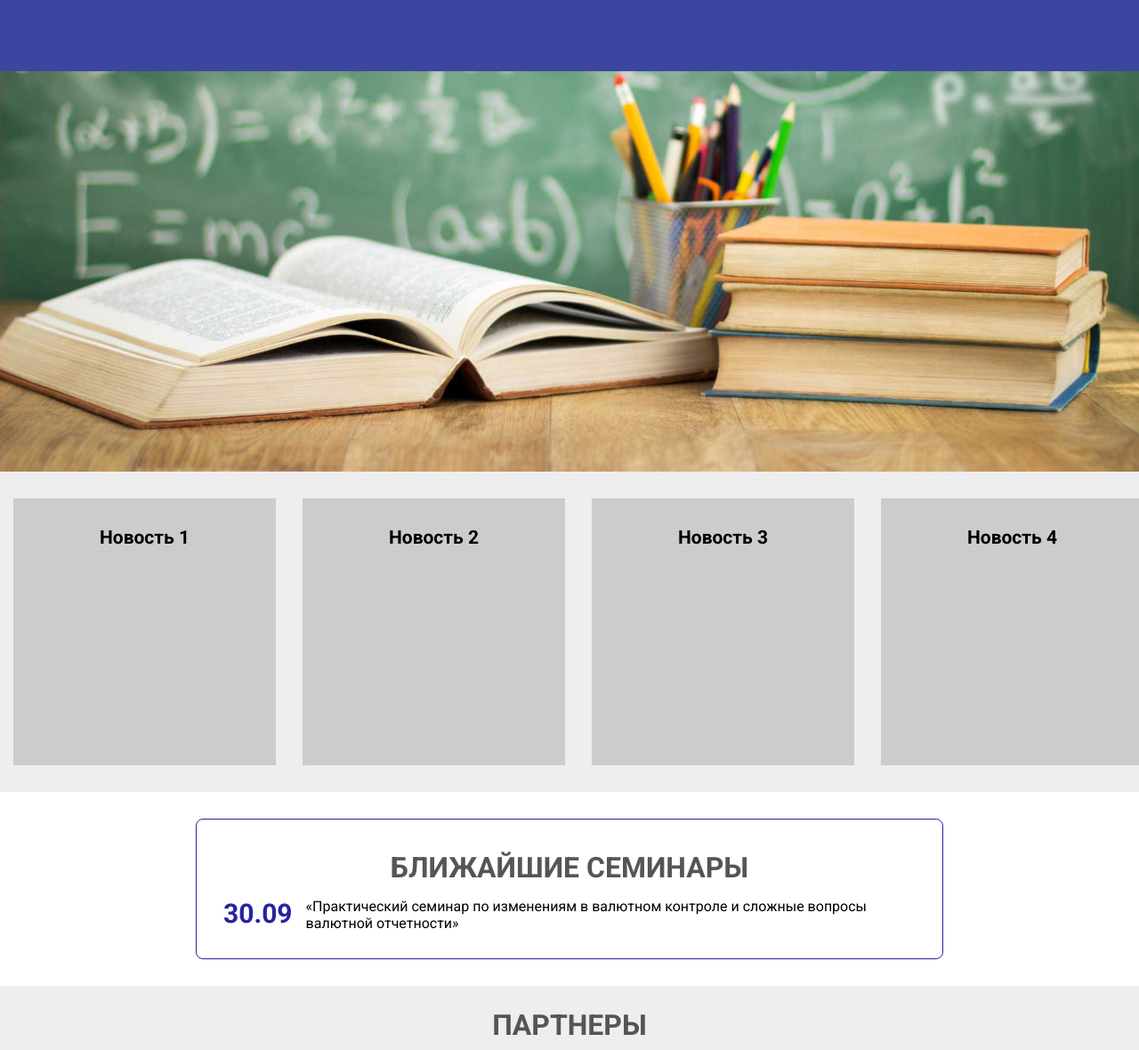
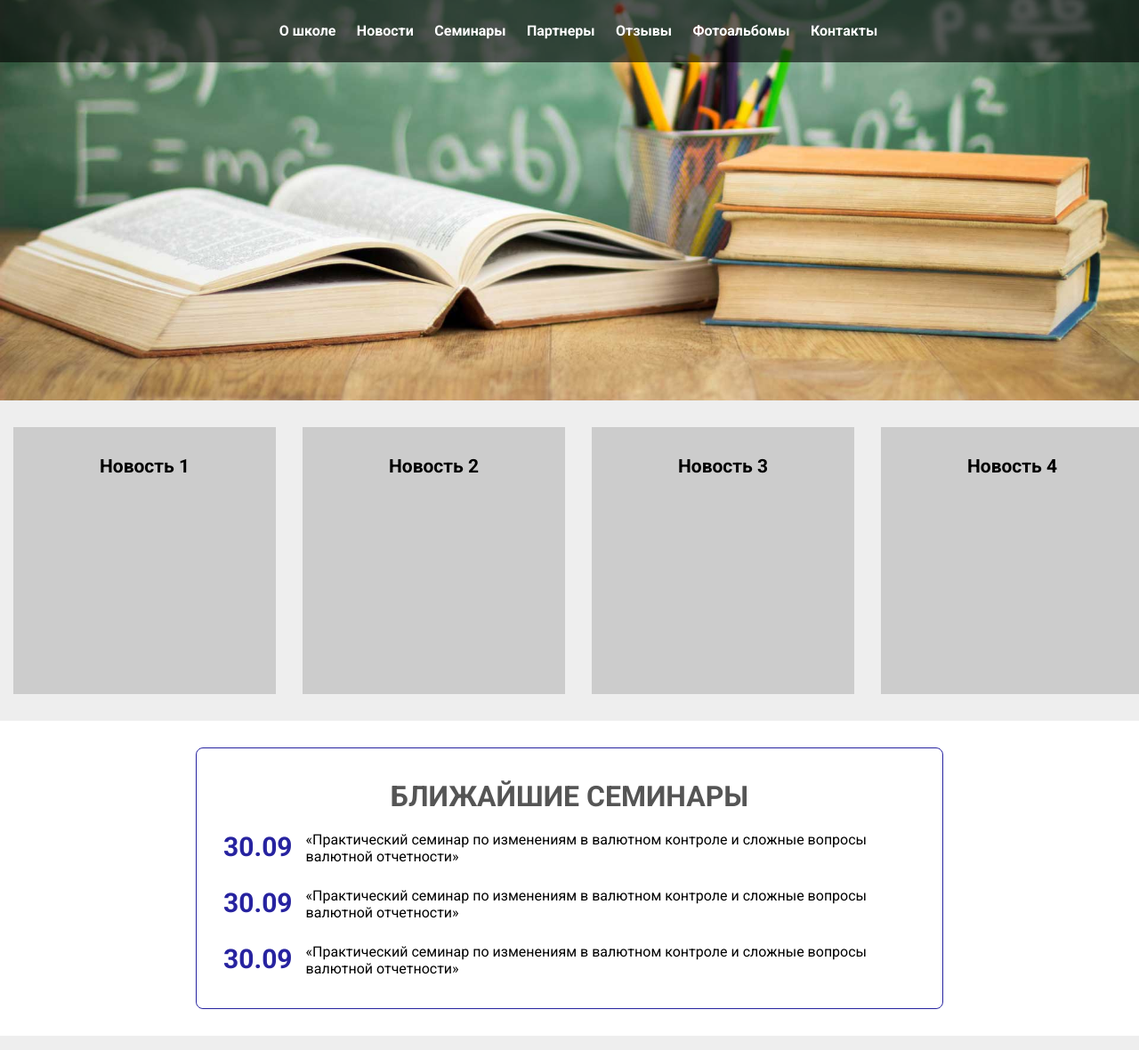
Before and after one commit to Serge-tr/isbb-new-2017, a website: page src/index.html in a window 1280 px wide. Shown: the top 1180 px of the page at 89% size. Drawn offline with nearby package versions, Linux system fonts and the light colour scheme; files that its build step writes are made by us from their sources; files whose address does not match are found by name.

Commit message:
Add new styles

```diff
--- a/src/css/partials/style.scss
+++ b/src/css/partials/style.scss
@@ -1,5 +1,5 @@
 /* Common styles */
-html, body {
+html, body, ul {
   margin: 0;
   padding: 0;
 }
@@ -17,16 +17,41 @@ html, body {
   color: #555;
   text-transform: uppercase;
   text-align: center;
-  margin: 0 0 15px;
+  margin: 0 0 20px;
   padding-top: 25px;
 }
 
 /* Header styles */
 header {
-  height: 80px;
-  background: #3c46a0;
+  width: 100%;
+  height: 70px;
+  background: rgba(0,0,0,.6);
+  position: absolute;
+  top: 0;
+  //background: #3c46a0;
 }
+
+/* Main menu*/
 .b-main-menu {
+  &__list {
+    list-style: none;
+    text-align: center;
+  }
+  &__item {
+    display: inline-block;
+    margin-right: 20px;
+  }
+  &__item:last-child {
+    margin-right: 0;
+  }
+  &__link {
+    font-size: 16px;
+    line-height: 70px;
+    font-weight: 700;
+    color: #fff;
+    display: inline-block;
+    text-decoration: none;
+  }
 
 }
 .b-main-slider {
@@ -52,6 +77,7 @@ header {
   }
 }
 
+/* Main Seminars */
 .b-main-seminars {
   width: 900px;
   margin: 0 auto;
@@ -59,12 +85,10 @@ header {
   &__content {
     border: 1px solid #2723a0;
     border-radius: 8px;
-    padding: 10px 30px 30px;
+    padding: 10px 30px;
   }
-  &__title {
-    font-size: 30px;
-    text-transform: uppercase;
-    text-align: center;
+  &__item {
+    margin-bottom: 25px;
   }
   &__date {
     font-size: 30px;
--- a/src/index.html
+++ b/src/index.html
@@ -13,7 +13,31 @@
 
     <header>
       <div class="b-container">
-        <div class="b-main-menu"></div>
+        <div class="b-main-menu">
+          <ul class="b-main-menu__list">
+            <li class="b-main-menu__item">
+              <a href="#" class="b-main-menu__link">О школе</a>
+            </li>
+            <li class="b-main-menu__item">
+              <a href="#" class="b-main-menu__link">Новости</a>
+            </li>
+            <li class="b-main-menu__item">
+              <a href="#" class="b-main-menu__link">Семинары</a>
+            </li>
+            <li class="b-main-menu__item">
+              <a href="#" class="b-main-menu__link">Партнеры</a>
+            </li>
+            <li class="b-main-menu__item">
+              <a href="#" class="b-main-menu__link">Отзывы</a>
+            </li>
+            <li class="b-main-menu__item">
+              <a href="#" class="b-main-menu__link">Фотоальбомы</a>
+            </li>
+            <li class="b-main-menu__item">
+              <a href="#" class="b-main-menu__link">Контакты</a>
+            </li>
+          </ul>
+        </div>
       </div>
     </header>
 
@@ -59,6 +83,14 @@
           <div class="b-main-seminars__date">30.09</div>
           <div class="b-main-seminars__theme">«Практический семинар по изменениям в валютном контроле и сложные вопросы валютной отчетности»</div>
         </div>
+        <div class="b-main-seminars__item">
+          <div class="b-main-seminars__date">30.09</div>
+          <div class="b-main-seminars__theme">«Практический семинар по изменениям в валютном контроле и сложные вопросы валютной отчетности»</div>
+        </div>
+        <div class="b-main-seminars__item">
+          <div class="b-main-seminars__date">30.09</div>
+          <div class="b-main-seminars__theme">«Практический семинар по изменениям в валютном контроле и сложные вопросы валютной отчетности»</div>
+        </div>
 
       </div>
     </div>
@@ -77,13 +109,11 @@
             </a>
           </div>
 
-
           <div class="b-main-partners__item col-lg-2">
             <a href="#" class="b-main-partners__item-link">
               <img class="b-main-partners__item-image" src="img/partners/AEB.jpg" alt="ОАО «Крайинвестбанк»">
             </a>
           </div>
-
 
           <div class="b-main-partners__item col-lg-2">
             <a href="#" class="b-main-partners__item-link">
@@ -91,6 +121,11 @@
             </a>
           </div>
 
+          <div class="b-main-partners__item col-lg-2">
+            <a href="#" class="b-main-partners__item-link">
+              <img class="b-main-partners__item-image" src="img/partners/kibank.png" alt="ОАО «Крайинвестбанк»">
+            </a>
+          </div>
 
           <div class="b-main-partners__item col-lg-2">
             <a href="#" class="b-main-partners__item-link">
@@ -98,6 +133,11 @@
             </a>
           </div>
 
+          <div class="b-main-partners__item col-lg-2">
+            <a href="#" class="b-main-partners__item-link">
+              <img class="b-main-partners__item-image" src="img/partners/kibank.png" alt="ОАО «Крайинвестбанк»">
+            </a>
+          </div>
 
           <div class="b-main-partners__item col-lg-2">
             <a href="#" class="b-main-partners__item-link">
@@ -105,6 +145,11 @@
             </a>
           </div>
 
+          <div class="b-main-partners__item col-lg-2">
+            <a href="#" class="b-main-partners__item-link">
+              <img class="b-main-partners__item-image" src="img/partners/kibank.png" alt="ОАО «Крайинвестбанк»">
+            </a>
+          </div>
 
           <div class="b-main-partners__item col-lg-2">
             <a href="#" class="b-main-partners__item-link">
@@ -112,41 +157,17 @@
             </a>
           </div>
 
+          <div class="b-main-partners__item col-lg-2">
+            <a href="#" class="b-main-partners__item-link">
+              <img class="b-main-partners__item-image" src="img/partners/kibank.png" alt="ОАО «Крайинвестбанк»">
+            </a>
+          </div>
 
           <div class="b-main-partners__item col-lg-2">
             <a href="#" class="b-main-partners__item-link">
               <img class="b-main-partners__item-image" src="img/partners/kibank.png" alt="ОАО «Крайинвестбанк»">
             </a>
           </div>
-
-
-          <div class="b-main-partners__item col-lg-2">
-            <a href="#" class="b-main-partners__item-link">
-              <img class="b-main-partners__item-image" src="img/partners/kibank.png" alt="ОАО «Крайинвестбанк»">
-            </a>
-          </div>
-
-
-          <div class="b-main-partners__item col-lg-2">
-            <a href="#" class="b-main-partners__item-link">
-              <img class="b-main-partners__item-image" src="img/partners/kibank.png" alt="ОАО «Крайинвестбанк»">
-            </a>
-          </div>
-
-
-          <div class="b-main-partners__item col-lg-2">
-            <a href="#" class="b-main-partners__item-link">
-              <img class="b-main-partners__item-image" src="img/partners/kibank.png" alt="ОАО «Крайинвестбанк»">
-            </a>
-          </div>
-
-
-          <div class="b-main-partners__item col-lg-2">
-            <a href="#" class="b-main-partners__item-link">
-              <img class="b-main-partners__item-image" src="img/partners/kibank.png" alt="ОАО «Крайинвестбанк»">
-            </a>
-          </div>
-
 
           <div class="b-main-partners__item col-lg-2">
             <a href="#" class="b-main-partners__item-link">
@@ -158,7 +179,15 @@
       </div>
     </div>
 
-    <div class=""></div>
+    <div class="b-main-photos">
+      <div class="b-container">
+
+      </div>
+    </div>
+
+    <div class="b-main-contacts">
+
+    </div>
 
   </div>
 
```
